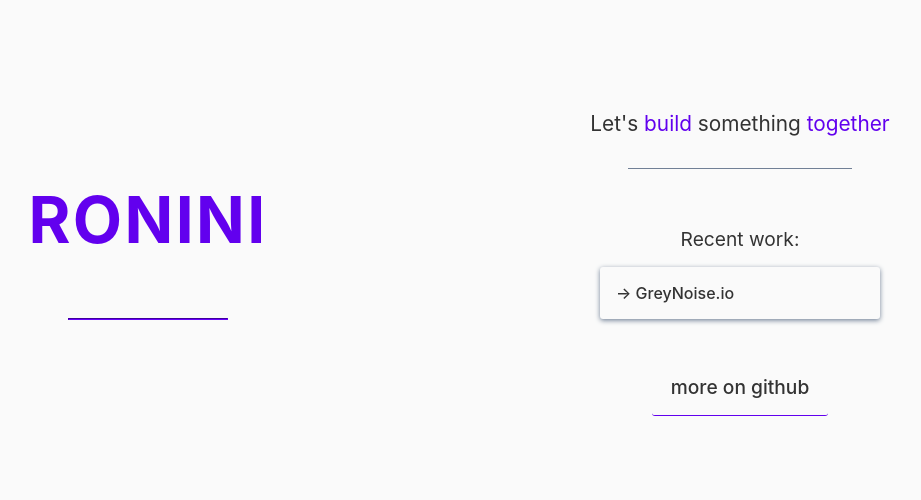
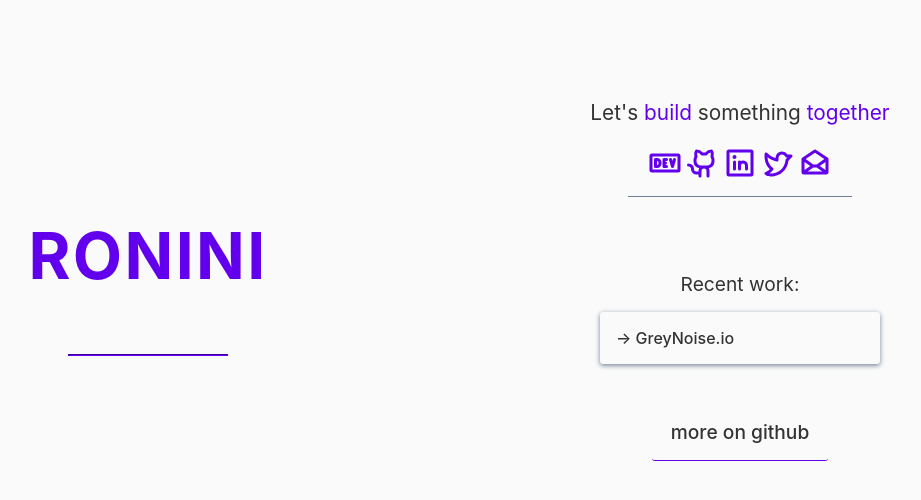
Before and after one commit to Roninii/portfolio, a Nuxt app: page / in a window 1280 px wide. Shown: the top 500 px of the page, without its empty margins (196-1117 px from the left). Built offline with nearby package versions, Linux system fonts and the light colour scheme.

Commit message:
abstract contact links into component

```diff
--- a/assets/style.css
+++ b/assets/style.css
@@ -57,8 +57,8 @@
 
 html,
 body {
-  font-family: 'Spartan', -apple-system, BlinkMacSystemFont, 'Segoe UI', Roboto,
-    Oxygen, Ubuntu, Cantarell, 'Open Sans', 'Helvetica Neue', sans-serif;
+  font-family: "Spartan", -apple-system, BlinkMacSystemFont, "Segoe UI", Roboto,
+    Oxygen, Ubuntu, Cantarell, "Open Sans", "Helvetica Neue", sans-serif;
 
   background: var(--background);
   font-weight: 500;
@@ -120,7 +120,7 @@ h2 {
 }
 
 .nav--link:hover::after {
-  content: '';
+  content: "";
   position: absolute;
   width: 75%;
   height: 2px;
@@ -135,10 +135,10 @@ h2 {
   display: grid;
   max-width: 90%;
   grid-template-areas:
-    'header contact'
-    'header projects'
-    'header projects'
-    'header projects';
+    "header contact"
+    "header projects"
+    "header projects"
+    "header projects";
   grid-template-columns: repeat(2, minmax(300px, 1fr));
   grid-template-rows: repeat(4, 1fr);
   grid-gap: 0 2rem;
@@ -252,10 +252,6 @@ h2 {
   margin-left: 0.5rem;
 }
 
-.icon:last-child {
-  padding-right: 1rem;
-}
-
 .projects__github {
   display: inline-block;
   background-clip: text;
@@ -302,10 +298,10 @@ h2 {
   .container {
     grid-template-rows: 1fr 1fr 1fr 2fr;
     grid-template-areas:
-      'header header'
-      'about about'
-      'contact contact'
-      'projects projects';
+      "header header"
+      "about about"
+      "contact contact"
+      "projects projects";
     width: 100%;
     margin-top: 0;
   }
@@ -338,7 +334,7 @@ h2 {
   color: var(--active-link-text);
 }
 .underline::after {
-  content: '';
+  content: "";
   position: absolute;
   width: 75%;
   height: 2px;
@@ -361,7 +357,7 @@ h2 {
   font-style: italic;
   font-weight: 100;
   text-align: center;
-  font-family: PT Mono, Consolas, Monaco, 'Andale Mono', 'Ubuntu Mono',
+  font-family: PT Mono, Consolas, Monaco, "Andale Mono", "Ubuntu Mono",
     monospace;
   line-height: 1.5;
   border-top-left-radius: 0.3em;
--- /dev/null
+++ b/components/ContactLinks.vue
@@ -0,0 +1,56 @@
+<template>
+  <div class="contact__links">
+    <a
+      v-for="link in contactLinks"
+      :key="link.linkTitle"
+      :href="link.href"
+      target="_blank"
+      rel="noreferrer noopener"
+      class="contact__link"
+      :title="link.linkTitle"
+    >
+      <Icon :name="link.iconName" :title="link.iconTitle" />
+    </a>
+  </div>
+</template>
+
+<script lang="ts" setup>
+interface ContactLink {
+  href: string;
+  linkTitle: string;
+  iconName: string;
+  iconTitle: string;
+}
+const contactLinks = ref<ContactLink[]>([
+  {
+    href: "https://dev.to/_ronini",
+    linkTitle: "dev.to",
+    iconName: "ph:dev-to-logo-bold",
+    iconTitle: "_ronini's DEV.to Profile",
+  },
+  {
+    href: "https://github.com/roninii/",
+    linkTitle: "GitHub",
+    iconName: "ph:github-logo-bold",
+    iconTitle: "_ronini's GitHub Profile",
+  },
+  {
+    href: "https://linkedin.com/in/ronnievillarini",
+    linkTitle: "LinkedIn",
+    iconName: "ph:linkedin-logo-bold",
+    iconTitle: "_ronini's LinkedIn Profile",
+  },
+  {
+    href: "https://twitter.com/_ronini",
+    linkTitle: "Twitter/X",
+    iconName: "ph:twitter-logo-bold",
+    iconTitle: "_ronini's Twitter/X Profile",
+  },
+  {
+    href: "mailto:ronnie@ronini.dev",
+    linkTitle: "Email",
+    iconName: "ph:envelope-open-bold",
+    iconTitle: "_ronini's Email Profile",
+  },
+]);
+</script>
--- a/nuxt.config.ts
+++ b/nuxt.config.ts
@@ -5,4 +5,5 @@ export default defineNuxtConfig({
     shim: false,
   },
   css: ["~/assets/style.css"],
+  modules: ["nuxt-icon"],
 });
--- a/pages/index.vue
+++ b/pages/index.vue
@@ -9,57 +9,8 @@
         <span class="highlight--primary">build</span> something
         <span class="highlight--primary">together</span>
       </h2>
-      <div class="contact__links">
-        <a
-          href="https://dev.to/_ronini"
-          target="_blank"
-          rel="noreferrer noopener"
-          class="contact__link"
-          title="dev.to"
-        >
-          <i class="fab fa-dev" title="_ronini's DEV Profile"></i>
-        </a>
 
-        <a
-          href="https://github.com/roninii/"
-          target="_blank"
-          rel="noreferrer noopener"
-          class="contact__link"
-          title="github"
-        >
-          <i class="fab fa-github contact__icon"></i>
-        </a>
-
-        <a
-          href="https://linkedin.com/in/ronnievillarini"
-          target="_blank"
-          class="contact__link"
-          title="linkedin"
-          rel="noreferrer noopener"
-        >
-          <i class="fab fa-linkedin-in contact__icon"></i>
-        </a>
-
-        <a
-          href="https://twitter.com/_ronini"
-          target="_blank"
-          class="contact__link"
-          title="twitter"
-          rel="noreferrer noopener"
-        >
-          <i class="fab fa-twitter contact__icon"></i>
-        </a>
-
-        <a
-          href="mailto:ronnie@ronini.dev"
-          target="_blank"
-          class="contact__link"
-          title="email"
-          rel="noreferrer noopener"
-        >
-          <i class="fas fa-envelope-open-text contact__icon"></i>
-        </a>
-      </div>
+      <ContactLinks />
     </section>
 
     <section class="projects">
```
